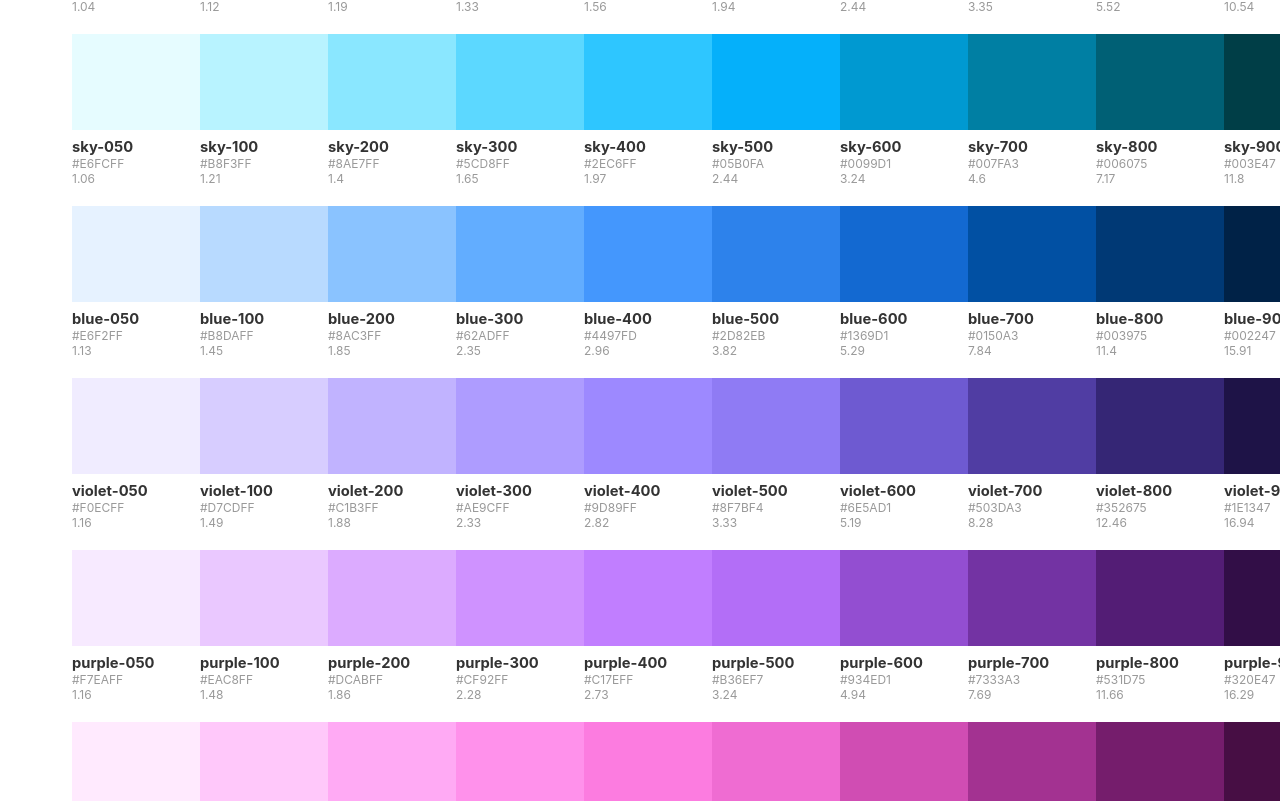
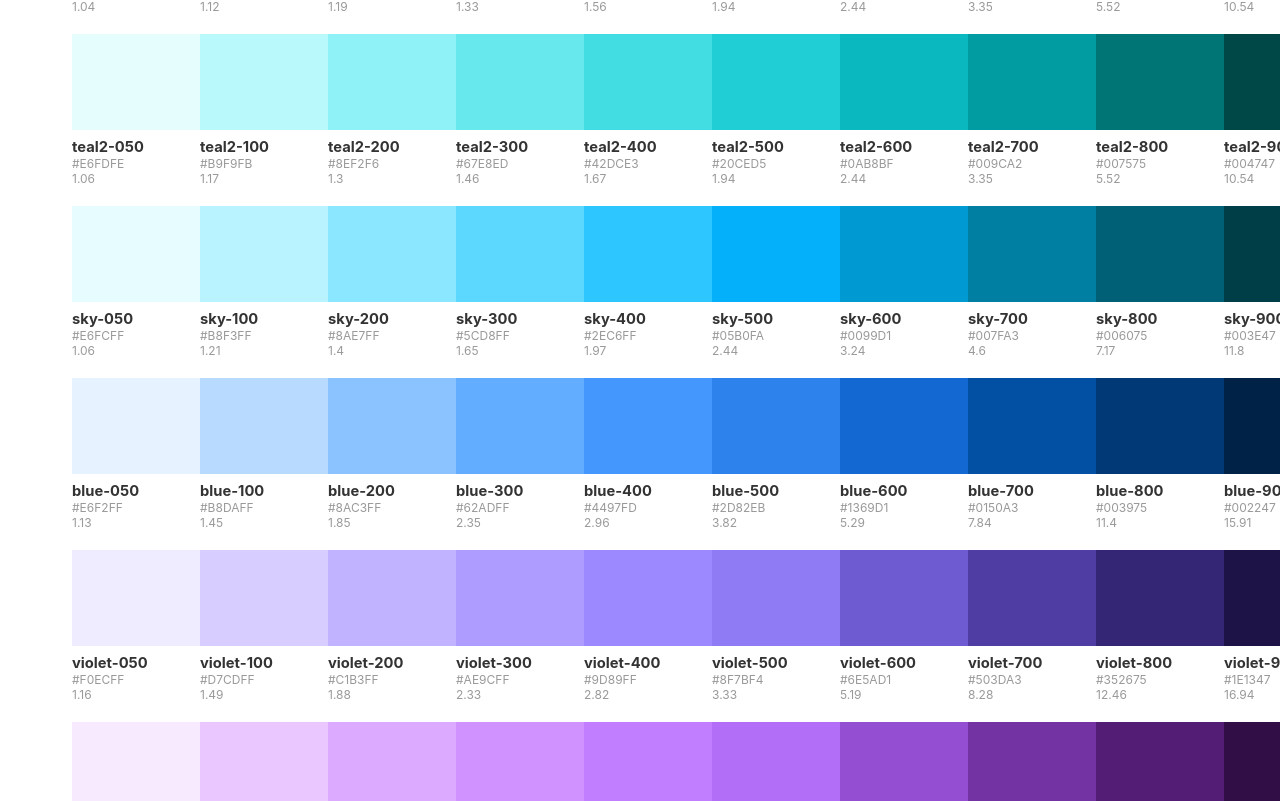
Before and after one commit to dannymcclain/gen-color-scale, a Svelte app: page / in a window 1280 px wide. Shown: the part 1459-2260 px from the top of the page. Built offline with nearby package versions, Linux system fonts and the light colour scheme.

Commit message:
added a less saturated teal

```diff
--- a/src/components/SwatchList.svelte
+++ b/src/components/SwatchList.svelte
@@ -91,6 +91,20 @@
                 {name: '200', color: '#8AFEFF', get ratio() { return getRatio(this.color)}},
                 {name: '100', color: '#B8FFFF', get ratio() { return getRatio(this.color)}},
                 {name: '050', color: '#E6FFFF', get ratio() { return getRatio(this.color)}},
+            ]
+        },
+        { swatch: 'teal2', colors:
+            [
+                {name: '900', color: '#004747', get ratio() { return getRatio(this.color)}},
+                {name: '800', color: '#007575', get ratio() { return getRatio(this.color)}},
+                {name: '700', color: '#009CA2', get ratio() { return getRatio(this.color)}},
+                {name: '600', color: '#0AB8BF', get ratio() { return getRatio(this.color)}},
+                {name: '500', color: '#20CED5', get ratio() { return getRatio(this.color)}},
+                {name: '400', color: '#42DCE3', get ratio() { return getRatio(this.color)}},
+                {name: '300', color: '#67E8ED', get ratio() { return getRatio(this.color)}},
+                {name: '200', color: '#8EF2F6', get ratio() { return getRatio(this.color)}},
+                {name: '100', color: '#B9F9FB', get ratio() { return getRatio(this.color)}},
+                {name: '050', color: '#E6FDFE', get ratio() { return getRatio(this.color)}},
             ]
         },
         { swatch: 'sky', colors:
```
